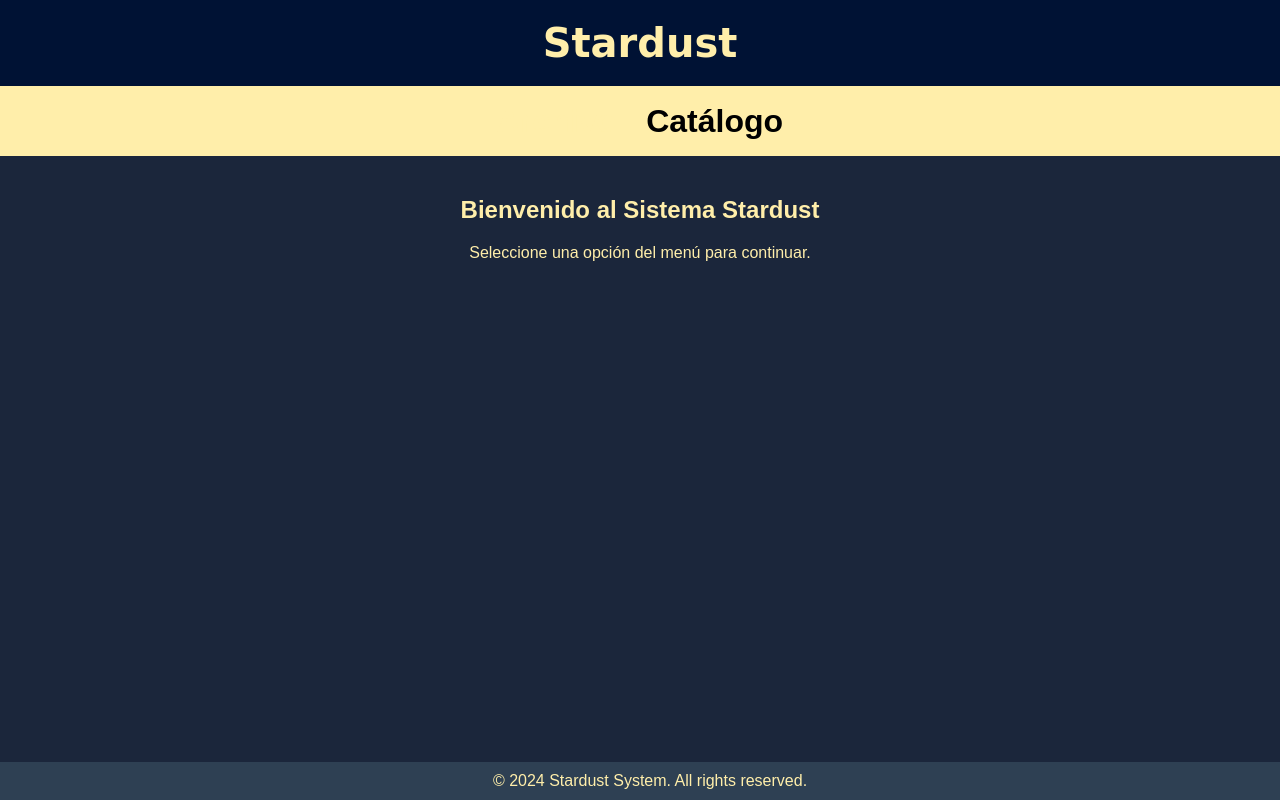
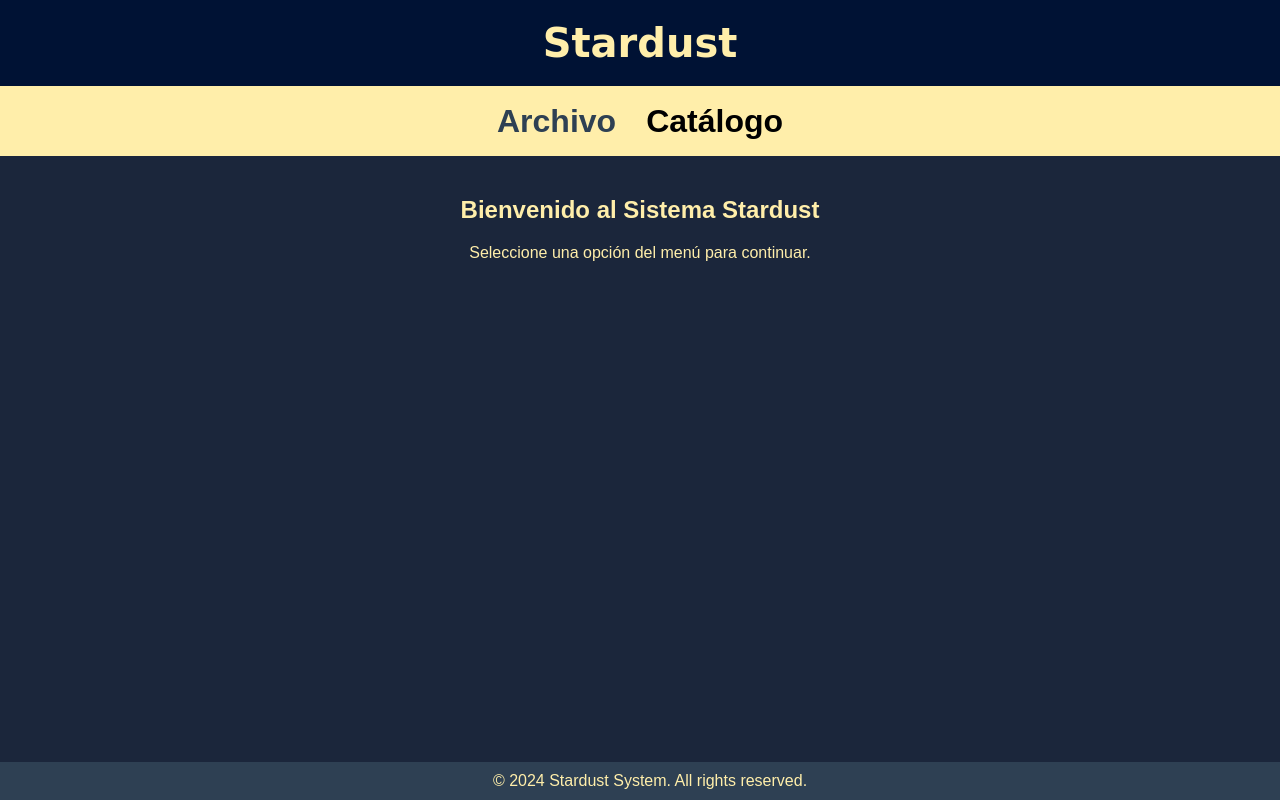
Before and after one commit to fjmoronreyes/Stardust, a plain HTML site: page stardust_speculum/menu/index.html in a window 1280 px wide. In both pictures the pointer is over the link "Archivo". Drawn offline with Linux system fonts and the light colour scheme.

Commit message:
fix bug with hover color in menu bar letters

```diff
--- a/stardust_speculum/archive/css/base.css
+++ b/stardust_speculum/archive/css/base.css
@@ -48,7 +48,7 @@ nav ul li a {
 }
 
 nav ul li a:hover {
-    color: #ffeeaa;
+    color: #2E4053;
 }
 
 footer {
--- a/stardust_speculum/catalogue/css/base.css
+++ b/stardust_speculum/catalogue/css/base.css
@@ -48,7 +48,7 @@ nav ul li a {
 }
 
 nav ul li a:hover {
-    color: #ffeeaa;
+    color: #2E4053;
 }
 
 footer {
--- a/stardust_speculum/menu/css/base.css
+++ b/stardust_speculum/menu/css/base.css
@@ -48,7 +48,7 @@ nav ul li a {
 }
 
 nav ul li a:hover {
-    color: #ffeeaa;
+    color: #2E4053;
 }
 
 footer {
```
